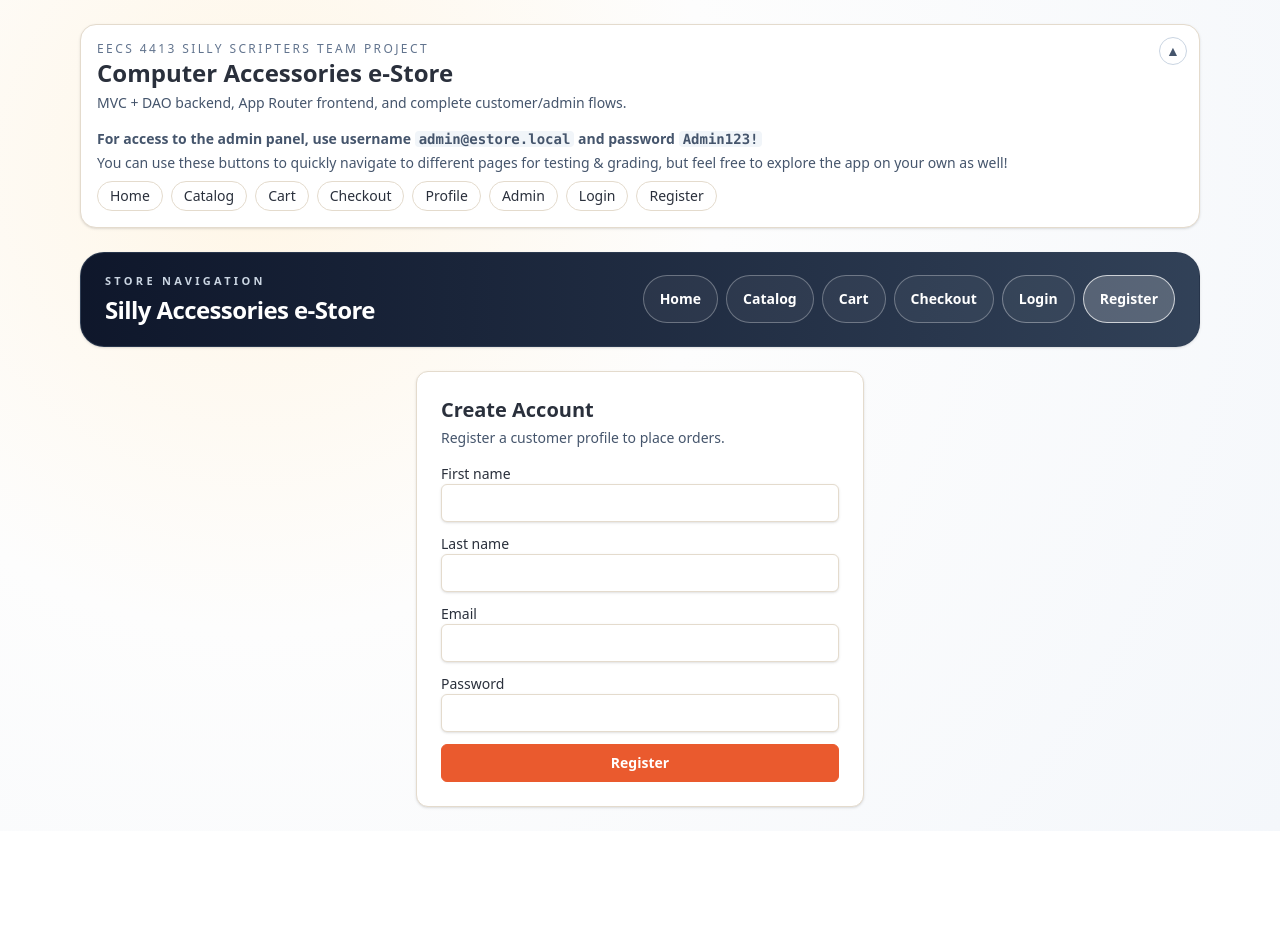
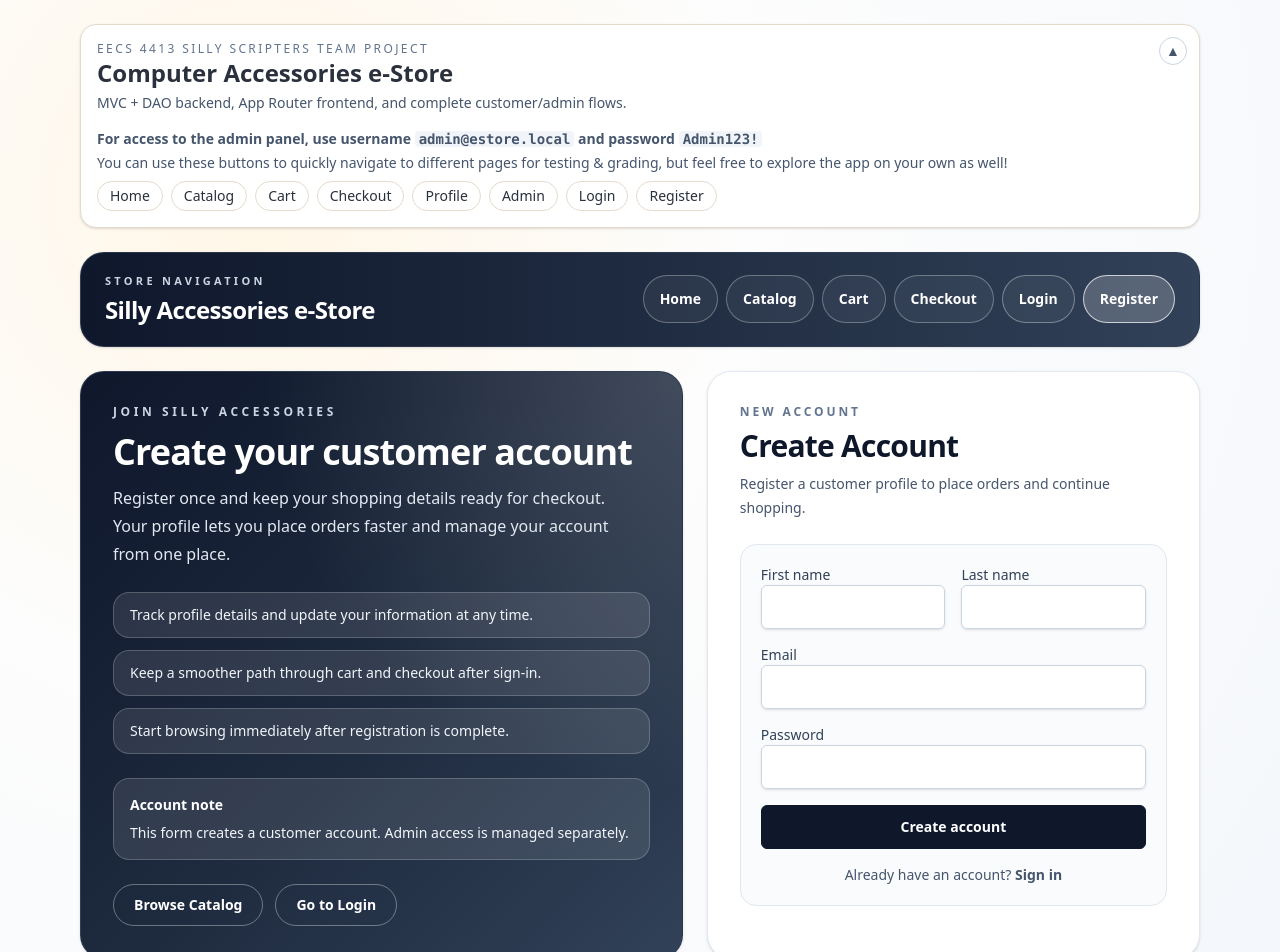
Before and after one commit to asdsoulja/e-commerce-project, a Next.js app in the folder apps/web/: page /register in a window 1280 px wide. Shown: the top 952 px of the page. Before the commit the page ends 831 px from the top, so only its background shows below. Built offline with nearby package versions, Linux system fonts and the light colour scheme; no server answers.

Commit message:
upgrade the registration page

```diff
--- a/apps/web/app/register/page.tsx
+++ b/apps/web/app/register/page.tsx
@@ -1,11 +1,79 @@
 import { RegisterForm } from "@/components/forms/register-form";
+import Link from "next/link";
 
 export default function RegisterPage() {
   return (
-    <section className="mx-auto max-w-md rounded-xl border border-border bg-card p-6 shadow-sm">
-      <h2 className="mb-1 text-xl font-semibold">Create Account</h2>
-      <p className="mb-4 text-sm text-slate-600">Register a customer profile to place orders.</p>
-      <RegisterForm />
+    <section className="grid gap-6 lg:grid-cols-[1.1fr_0.9fr]">
+      <div className="order-2 relative overflow-hidden rounded-3xl border border-slate-700/70 bg-gradient-to-br from-slate-900 via-slate-800 to-slate-700 p-7 text-white shadow-sm sm:p-8 lg:order-1">
+        <div className="pointer-events-none absolute inset-0 bg-[radial-gradient(circle_at_top_right,rgba(255,255,255,0.16),transparent_50%)]" />
+
+        <div className="relative space-y-6">
+          <div className="space-y-3">
+            <p className="text-xs font-semibold uppercase tracking-[0.3em] text-slate-300">
+              Join Silly Accessories
+            </p>
+            <h1 className="text-3xl font-bold tracking-tight sm:text-4xl">
+              Create your customer account
+            </h1>
+            <p className="max-w-lg text-sm leading-7 text-slate-200 sm:text-base">
+              Register once and keep your shopping details ready for checkout.
+              Your profile lets you place orders faster and manage your account
+              from one place.
+            </p>
+          </div>
+
+          <ul className="space-y-3 text-sm text-slate-100">
+            <li className="rounded-2xl border border-white/20 bg-white/10 px-4 py-3">
+              Track profile details and update your information at any time.
+            </li>
+            <li className="rounded-2xl border border-white/20 bg-white/10 px-4 py-3">
+              Keep a smoother path through cart and checkout after sign-in.
+            </li>
+            <li className="rounded-2xl border border-white/20 bg-white/10 px-4 py-3">
+              Start browsing immediately after registration is complete.
+            </li>
+          </ul>
+
+          <div className="rounded-2xl border border-white/20 bg-white/10 p-4 text-sm text-slate-100">
+            <p className="font-semibold text-white">Account note</p>
+            <p className="mt-2">
+              This form creates a customer account. Admin access is managed
+              separately.
+            </p>
+          </div>
+
+          <div className="flex flex-wrap gap-3">
+            <Link
+              href="/catalog"
+              className="rounded-full border border-white/35 px-5 py-2.5 text-sm font-semibold text-white transition hover:bg-white/10"
+            >
+              Browse Catalog
+            </Link>
+            <Link
+              href="/login"
+              className="rounded-full border border-white/35 px-5 py-2.5 text-sm font-semibold text-white transition hover:bg-white/10"
+            >
+              Go to Login
+            </Link>
+          </div>
+        </div>
+      </div>
+
+      <div className="order-1 rounded-3xl border border-slate-200 bg-white p-6 shadow-sm sm:p-8 lg:order-2">
+        <p className="text-xs font-semibold uppercase tracking-[0.24em] text-slate-500">
+          New Account
+        </p>
+        <h2 className="mt-2 text-3xl font-bold tracking-tight text-slate-900">
+          Create Account
+        </h2>
+        <p className="mt-2 text-sm leading-6 text-slate-600">
+          Register a customer profile to place orders and continue shopping.
+        </p>
+
+        <div className="mt-6 rounded-2xl border border-slate-200 bg-slate-50/80 p-4 sm:p-5">
+          <RegisterForm />
+        </div>
+      </div>
     </section>
   );
 }
--- a/apps/web/components/forms/register-form.tsx
+++ b/apps/web/components/forms/register-form.tsx
@@ -2,6 +2,7 @@
 
 import { zodResolver } from "@hookform/resolvers/zod";
 import { useMutation, useQueryClient } from "@tanstack/react-query";
+import Link from "next/link";
 import { useRouter } from "next/navigation";
 import { useForm } from "react-hook-form";
 import { z } from "zod";
@@ -49,36 +50,76 @@
   });
 
   return (
-    <form className="grid gap-3" onSubmit={handleSubmit((input) => mutation.mutate(input))}>
-      <label className="text-sm font-medium">
-        First name
-        <Input type="text" autoComplete="given-name" {...register("firstName")} />
-        <FieldError message={errors.firstName?.message} />
-      </label>
+    <form className="grid gap-4" onSubmit={handleSubmit((input) => mutation.mutate(input))}>
+      <div className="grid gap-4 sm:grid-cols-2">
+        <label className="space-y-2 text-sm font-medium text-slate-700">
+          <span>First name</span>
+          <Input
+            type="text"
+            autoComplete="given-name"
+            className="h-11 rounded-2xl border-slate-300 bg-white/95 px-4 shadow-[inset_0_1px_0_rgba(255,255,255,0.95),0_4px_12px_rgba(15,23,42,0.06)] focus:border-slate-500 focus:ring-slate-300/40"
+            {...register("firstName")}
+          />
+          <FieldError message={errors.firstName?.message} />
+        </label>
 
-      <label className="text-sm font-medium">
-        Last name
-        <Input type="text" autoComplete="family-name" {...register("lastName")} />
-        <FieldError message={errors.lastName?.message} />
-      </label>
+        <label className="space-y-2 text-sm font-medium text-slate-700">
+          <span>Last name</span>
+          <Input
+            type="text"
+            autoComplete="family-name"
+            className="h-11 rounded-2xl border-slate-300 bg-white/95 px-4 shadow-[inset_0_1px_0_rgba(255,255,255,0.95),0_4px_12px_rgba(15,23,42,0.06)] focus:border-slate-500 focus:ring-slate-300/40"
+            {...register("lastName")}
+          />
+          <FieldError message={errors.lastName?.message} />
+        </label>
+      </div>
 
-      <label className="text-sm font-medium">
-        Email
-        <Input type="email" autoComplete="email" {...register("email")} />
+      <label className="space-y-2 text-sm font-medium text-slate-700">
+        <span>Email</span>
+        <Input
+          type="email"
+          autoComplete="email"
+          className="h-11 rounded-2xl border-slate-300 bg-white/95 px-4 shadow-[inset_0_1px_0_rgba(255,255,255,0.95),0_4px_12px_rgba(15,23,42,0.06)] focus:border-slate-500 focus:ring-slate-300/40"
+          {...register("email")}
+        />
         <FieldError message={errors.email?.message} />
       </label>
 
-      <label className="text-sm font-medium">
-        Password
-        <Input type="password" autoComplete="new-password" {...register("password")} />
+      <label className="space-y-2 text-sm font-medium text-slate-700">
+        <span>Password</span>
+        <Input
+          type="password"
+          autoComplete="new-password"
+          className="h-11 rounded-2xl border-slate-300 bg-white/95 px-4 shadow-[inset_0_1px_0_rgba(255,255,255,0.95),0_4px_12px_rgba(15,23,42,0.06)] focus:border-slate-500 focus:ring-slate-300/40"
+          {...register("password")}
+        />
         <FieldError message={errors.password?.message} />
       </label>
 
-      {mutation.error ? <p className="text-sm text-red-600">{toErrorMessage(mutation.error)}</p> : null}
+      {mutation.error ? (
+        <p className="rounded-xl border border-red-200 bg-red-50 px-3 py-2 text-sm text-red-700">
+          {toErrorMessage(mutation.error)}
+        </p>
+      ) : null}
 
-      <Button type="submit" disabled={mutation.isPending}>
-        {mutation.isPending ? "Creating account..." : "Register"}
+      <Button
+        type="submit"
+        disabled={mutation.isPending}
+        className="h-11 rounded-full !border-slate-900 !bg-slate-900 text-white hover:!bg-slate-800"
+      >
+        {mutation.isPending ? "Creating account..." : "Create account"}
       </Button>
+
+      <p className="text-center text-sm text-slate-600">
+        Already have an account?{" "}
+        <Link
+          href="/login"
+          className="font-semibold text-slate-800 underline decoration-slate-300 underline-offset-4 transition hover:text-slate-900"
+        >
+          Sign in
+        </Link>
+      </p>
     </form>
   );
 }
```
